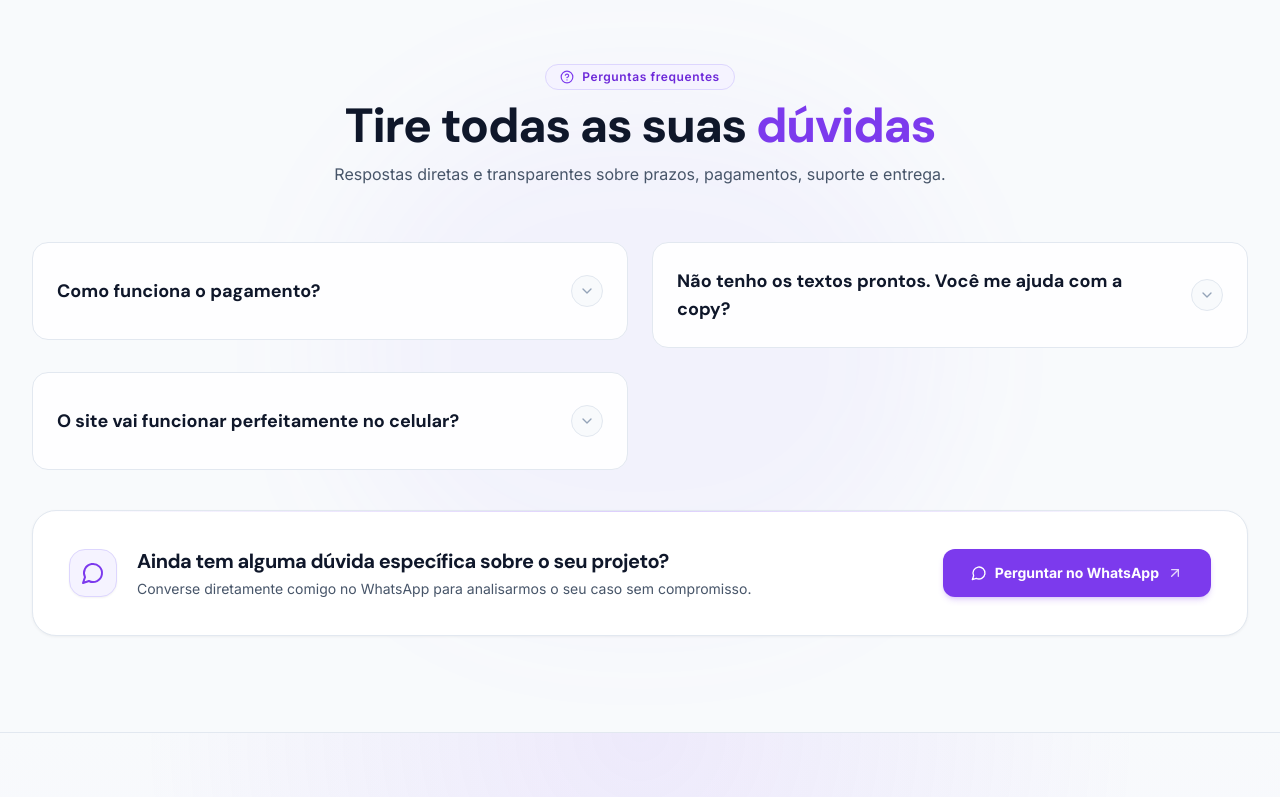
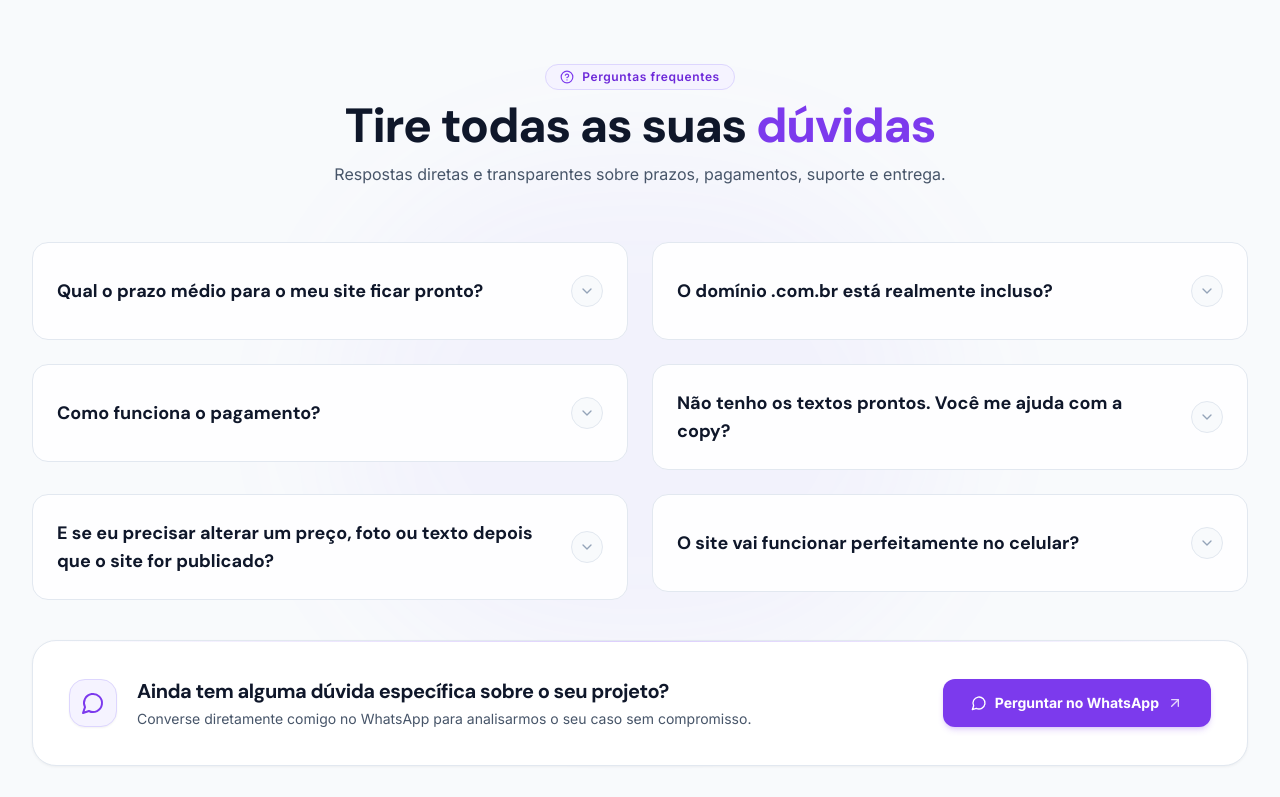
Before and after one commit to juliawlett/JL-Portfolio, a Next.js app: page / in a window 1280 px wide. Shown: the part 7235-8032 px from the top of the page. Built offline with nearby package versions, Linux system fonts and the light colour scheme.

Commit message:
fix: mantém todas as FAQs visíveis

```diff
--- a/src/components/FAQSection.tsx
+++ b/src/components/FAQSection.tsx
@@ -6,11 +6,6 @@ import { ChevronDown, HelpCircle, MessageCircle, ArrowUpRight } from "lucide-rea
 import { motion, AnimatePresence } from "framer-motion";
 
 export default function FAQSection() {
-  const showPlans = siteConfig.sections.plans === "VISIVEL";
-  const visibleFaqs = showPlans
-    ? siteConfig.faqs
-    : siteConfig.faqs.filter((faq) => !faq.relatedToPlans);
-
   // Todas as perguntas iniciam fechadas ao abrir o site
   const [openIndex, setOpenIndex] = useState<number | null>(null);
 
@@ -55,7 +50,7 @@ export default function FAQSection() {
 
         {/* Grade 100% Simétrica em 2 Colunas: todos os cards fechados possuem o mesmo tamanho exato */}
         <div className="grid grid-cols-1 lg:grid-cols-2 gap-4 lg:gap-6 items-start">
-          {visibleFaqs.map((faq, index) => {
+          {siteConfig.faqs.map((faq, index) => {
             const isOpen = openIndex === index;
 
             return (
```
